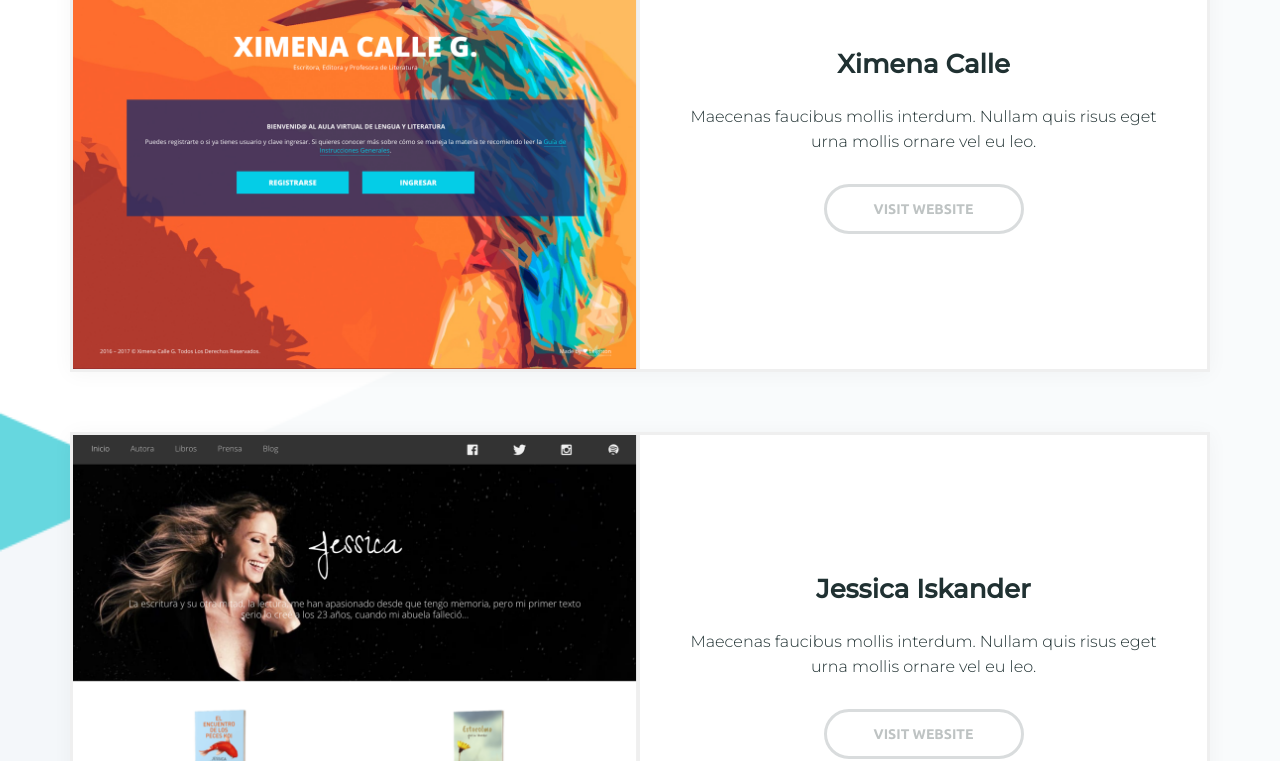
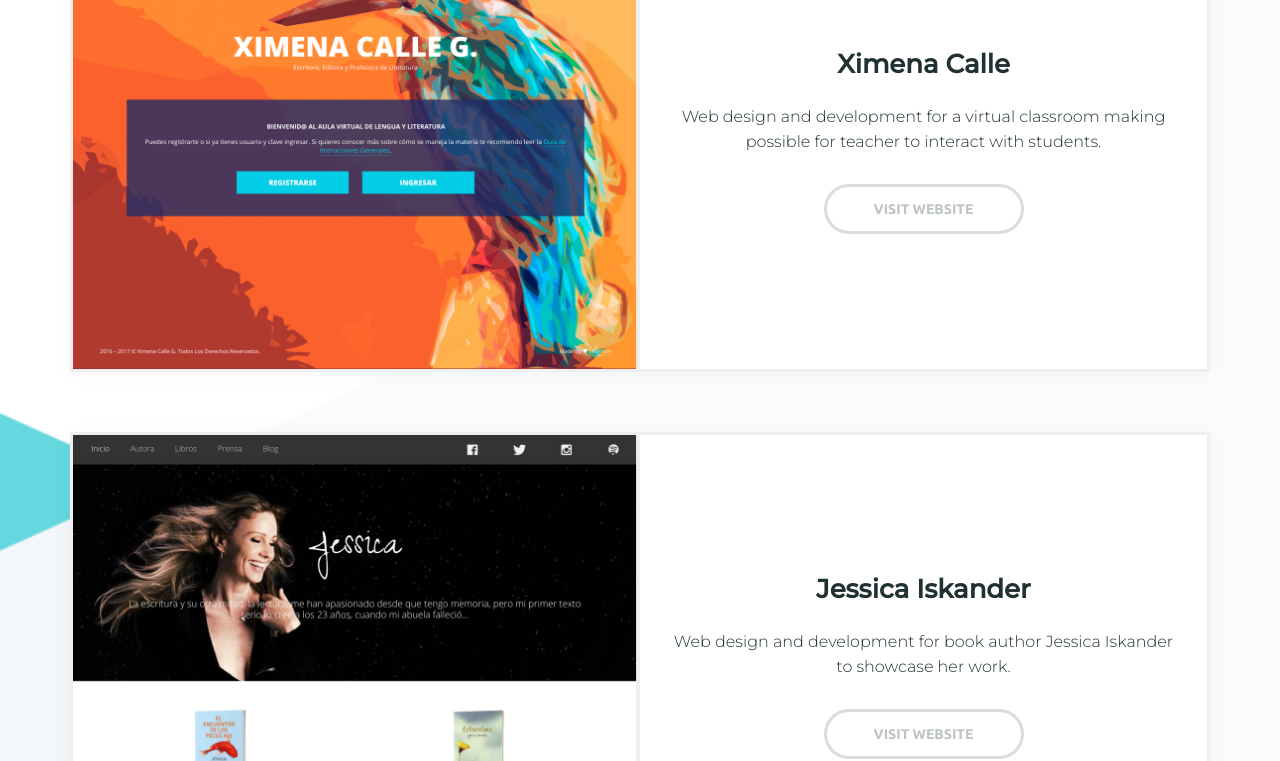
Before and after one commit to pandamints/pandamints.github.io, a Jekyll site: the page built from index.md, in a window 1280 px wide. Shown: the part 668-1429 px from the top of the page. Built offline with Jekyll 4.4.1, drawn with Linux system fonts in a browser that asks for light colours.

Commit message:
[Update] Content

```diff
--- a/_config.yml
+++ b/_config.yml
@@ -19,12 +19,12 @@ button-link: hello@pandamints.com
 projects:
 
   - name: Ximena Calle
-    description: Maecenas faucibus mollis interdum. Nullam quis risus eget urna mollis ornare vel eu leo.
+    description: Web design and development for a virtual classroom making possible for teacher to interact with students.
     image: ximenacalle.png
     link: http://ximenacalle.com
 
   - name: Jessica Iskander
-    description: Maecenas faucibus mollis interdum. Nullam quis risus eget urna mollis ornare vel eu leo.
+    description: Web design and development for book author Jessica Iskander to showcase her work.
     image: jessica.png
     link: http://jessicaiskander.com
 
```
